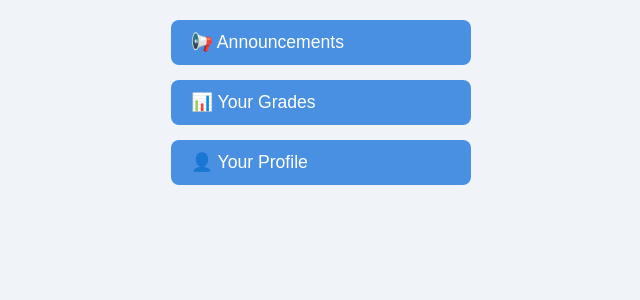
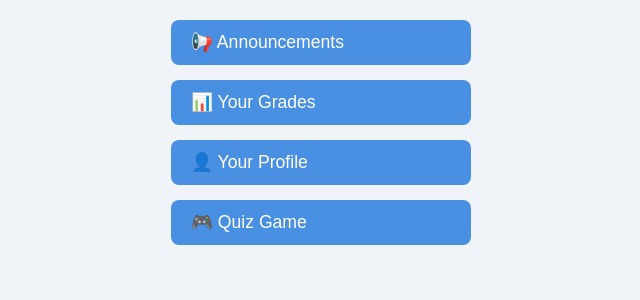
Before and after one commit to krisome01/school-portal, a Flask app: a page that uses templates/dashboard.html in a window 1280 px wide. Shown: the part 287-587 px from the top of the page, without its empty margins (319-959 px from the left). Run offline with Flask 3, Linux system fonts and the light colour scheme; parts of the project's set-up code (start-up, migrations or seed data) failed here and were passed over.

Commit message:
Update dashboard.html

```diff
--- a/templates/dashboard.html
+++ b/templates/dashboard.html
@@ -40,6 +40,10 @@
     📅 Calendar
 </a>
 {% endif %}
+
+<a class="dash-btn" href="/quiz/{{ username }}/{{ role }}/{{ avatar }}">
+    🎮 Quiz Game
+</a>
     </div>
 
 </div>
```
